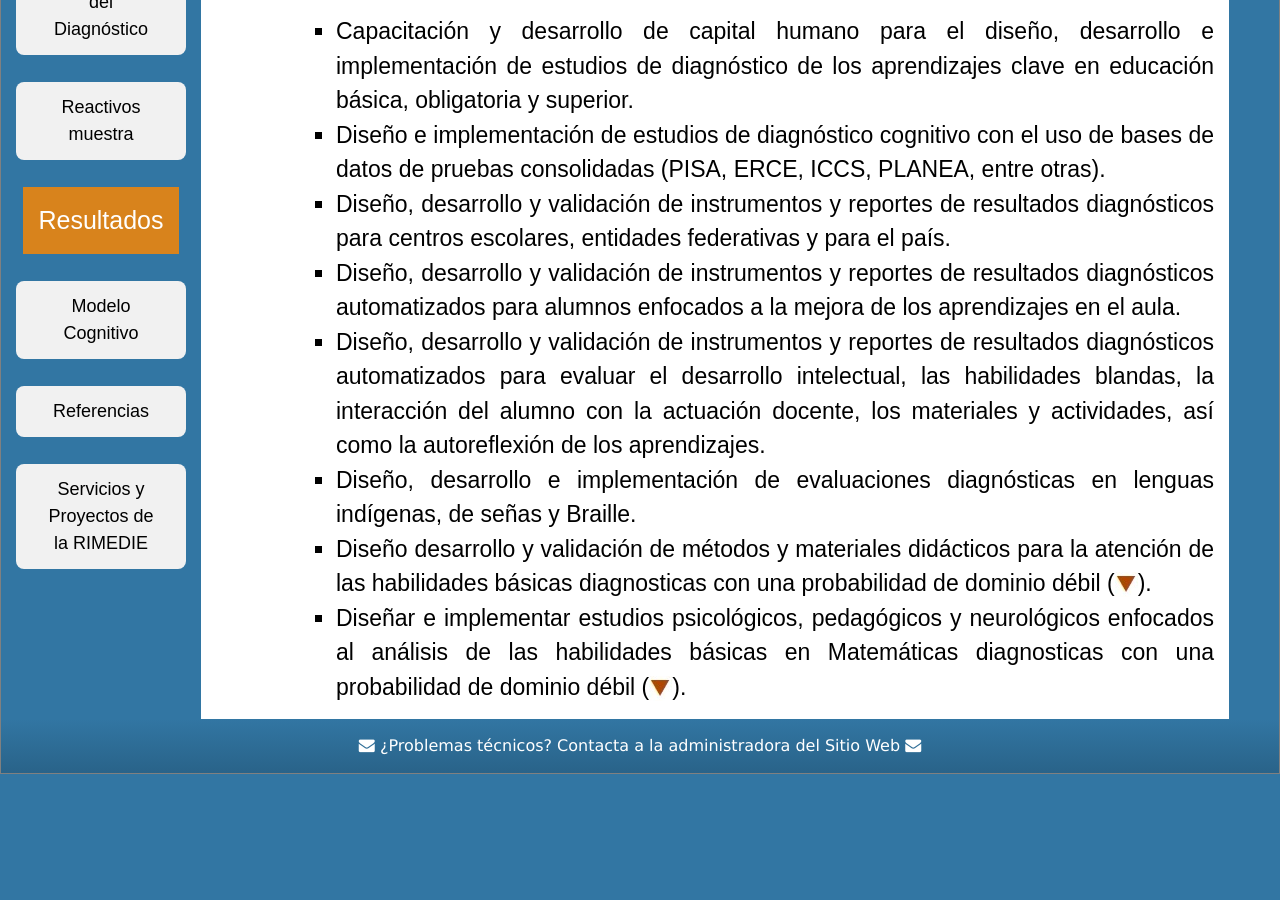
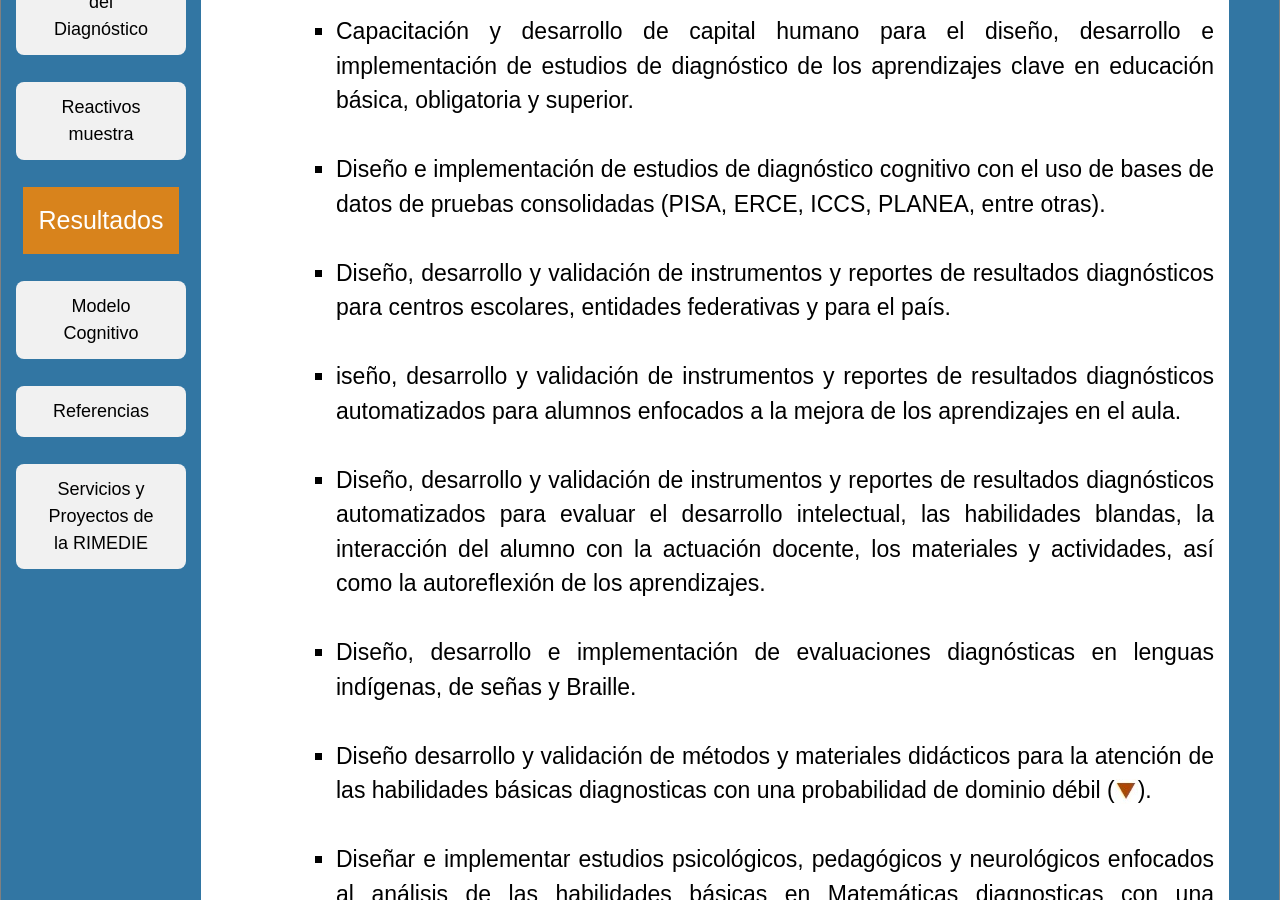
Before and after one commit to rimedie/rimedie.github.io, a Jekyll site: the page built from PLANEA-ELSEN_2015/ServiciosyProyectos.html, in a window 1280 px wide and 900 px high, scrolled down 710 px. Built offline with Jekyll 4.4.1, drawn with Linux system fonts in a browser that asks for light colours; before the commit the page ends 1484 px from its top, so only the background shows below that.

Commit message:
Update ServiciosyProyectos.html

```diff
--- a/PLANEA-ELSEN_2015/ServiciosyProyectos.html
+++ b/PLANEA-ELSEN_2015/ServiciosyProyectos.html
@@ -10,12 +10,19 @@ title: Servicios y Proyectos
 
 <ul style="font-size: 23px; font-family: sans-serif; margin-left: 80px; text-align: justify">
 <li> Capacitación y desarrollo de capital humano para el diseño, desarrollo e implementación de estudios de diagnóstico de los aprendizajes clave en educación básica, obligatoria y superior.</li>
+  <br>
 <li> Diseño e implementación de estudios de diagnóstico cognitivo con el uso de bases de datos de pruebas consolidadas (PISA, ERCE, ICCS, PLANEA, entre otras).</li>
+  <br>
 <li> Diseño, desarrollo y validación de instrumentos y reportes de resultados diagnósticos para centros escolares, entidades federativas y para el país.</li>
-<li> Diseño, desarrollo y validación de instrumentos y reportes de resultados diagnósticos automatizados para alumnos enfocados a la mejora de los aprendizajes en el aula.</li>
+  <br>
+<li> iseño, desarrollo y validación de instrumentos y reportes de resultados diagnósticos automatizados para alumnos enfocados a la mejora de los aprendizajes en el aula.</li>
+  <br>
 <li> Diseño, desarrollo y validación de instrumentos y reportes de resultados diagnósticos automatizados para evaluar el desarrollo intelectual, las habilidades blandas, la interacción del alumno con la actuación docente, los materiales y actividades, así como la autoreflexión de los aprendizajes.</li>
+  <br>
 <li> Diseño, desarrollo e implementación de evaluaciones diagnósticas en lenguas indígenas, de señas y Braille. </li>
+  <br>
 <li> Diseño desarrollo y validación de métodos y materiales didácticos para la atención de las habilidades básicas diagnosticas con una probabilidad de dominio débil (<img class="displayed" src="/images_gral/Debil.jpg" />).</li>
+  <br>
 <li> Diseñar e implementar estudios psicológicos, pedagógicos y neurológicos enfocados al análisis de las habilidades básicas en Matemáticas diagnosticas con una probabilidad de dominio débil (<img class="displayed" src="/images_gral/Debil.jpg" />).</li>
 </ul>
 
```
